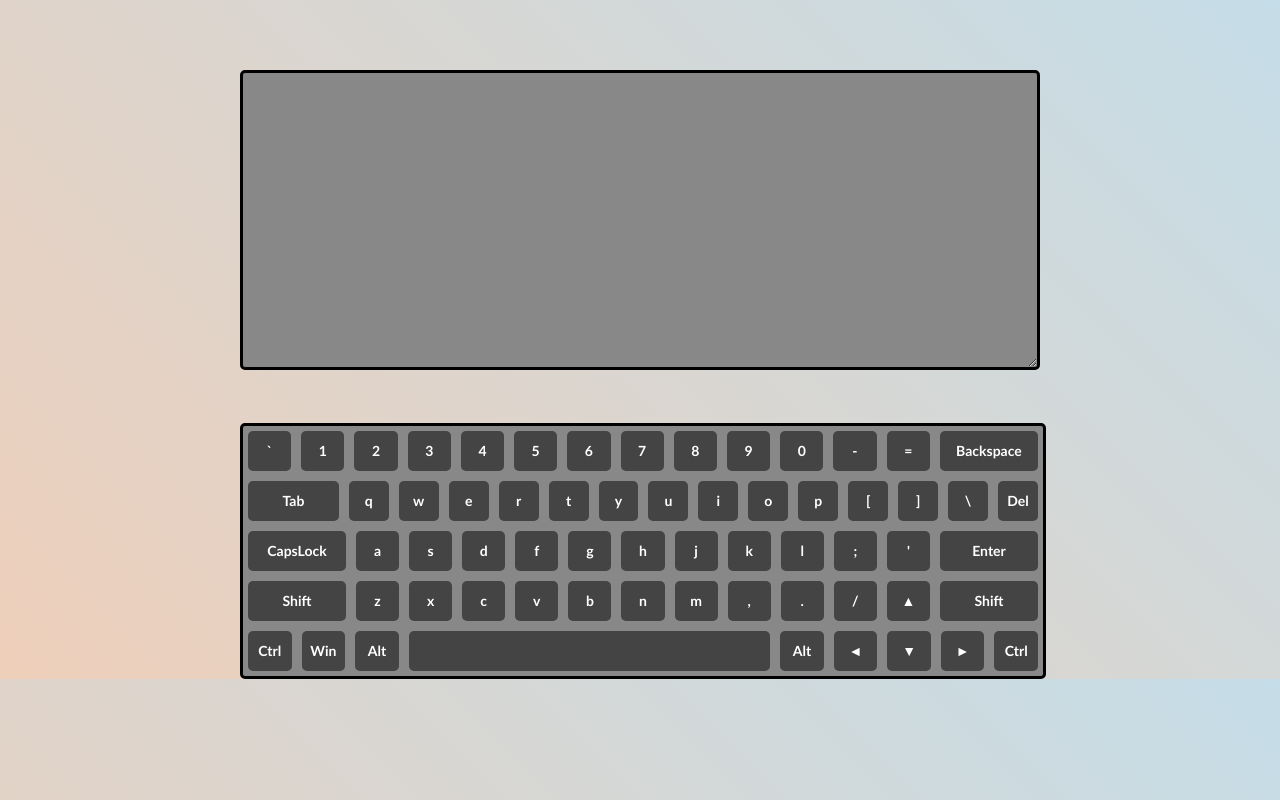
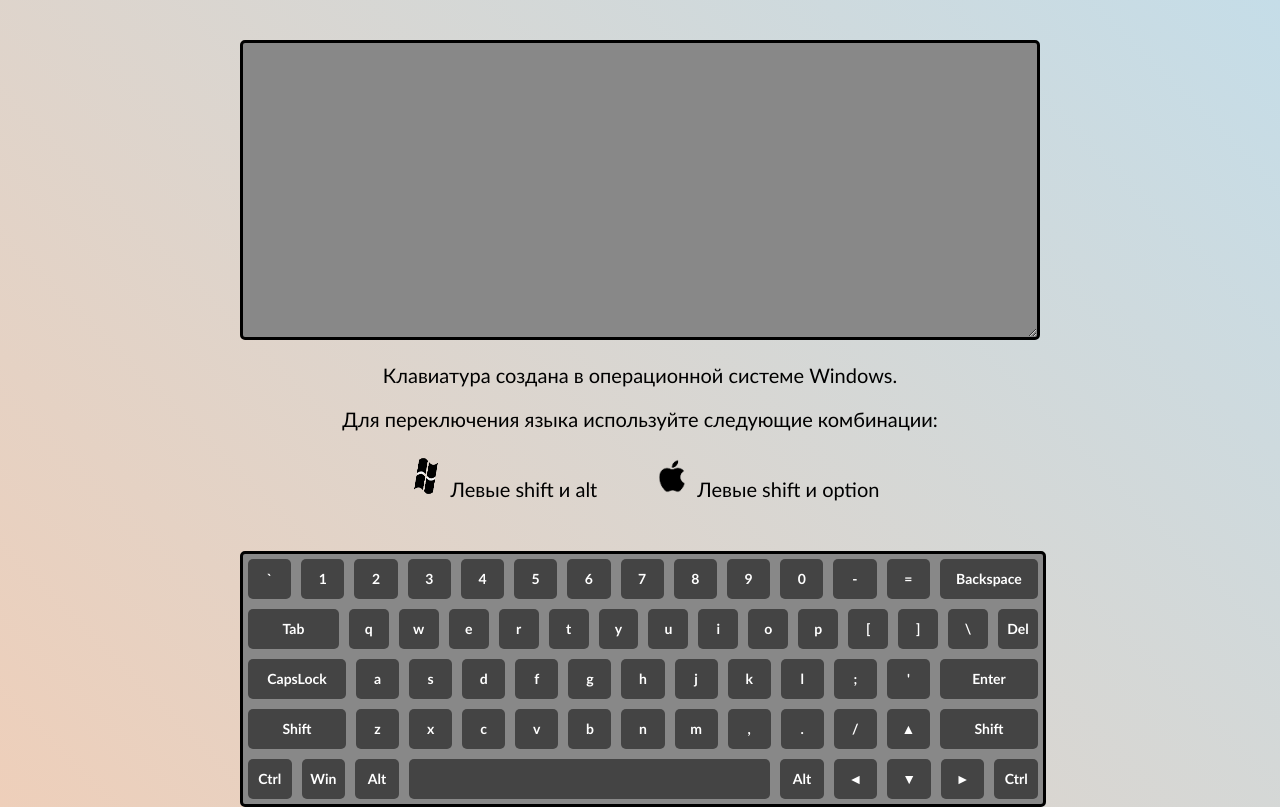
Before and after one commit to himimetsu/virtual-keyboard, a website: page index.html in a window 1280 px wide. Drawn offline with Linux system fonts and the light colour scheme.

Commit message:
feat: add information block

```diff
--- a/index.css
+++ b/index.css
@@ -10,7 +10,7 @@ body {
 }
 
 .textContent {
-  margin-top: 70px;
+  margin-top: 40px;
   text-align: center;
 }
 
@@ -25,6 +25,25 @@ body {
   color: white;
   font-family: 'Trebuchet MS', Arial, sans-serif;
   font-size: 18px;
+}
+
+.info {
+  text-align: center;
+  font-size: 20px;
+}
+
+.info img {
+  width: 50px;
+  height: 50px;
+  vertical-align: bottom;
+}
+
+.info img:nth-child(2) {
+  margin-left: 50px;
+}
+
+.info .combination {
+  font-size: 27px;
 }
 
 .keyboard {
--- a/index.js
+++ b/index.js
@@ -1209,6 +1209,31 @@ const renderContainer = () => {
 
   container.appendChild(textContent)
 
+  const info = document.createElement('div')
+  info.classList.add('info')
+  const os = document.createElement('p')
+  const textOS = document.createTextNode('Клавиатура создана в операционной системе Windows.')
+  os.appendChild(textOS)
+  info.appendChild(os)
+  const description = document.createElement('p')
+  const textDescription = document.createTextNode('Для переключения языка используйте следующие комбинации:')
+  description.appendChild(textDescription)
+  os.appendChild(description)
+  const combinations = document.createElement('div')
+  combinations.classList.add('combinations')
+  const windows = document.createElement('img')
+  windows.setAttribute('src', './img/windows.png')
+  combinations.appendChild(windows)
+  const textWindows = document.createTextNode('Левые shift и alt')
+  combinations.appendChild(textWindows)
+  const mac = document.createElement('img')
+  mac.setAttribute('src', './img/apple.png')
+  combinations.appendChild(mac)
+  const textMac = document.createTextNode('Левые shift и option')
+  combinations.appendChild(textMac)
+  info.appendChild(combinations)
+  container.appendChild(info)
+
   const keyboard = document.createElement('div')
   keyboard.classList.add('keyboard')
   container.appendChild(keyboard)
```
Also changed, not shown: img/apple.png (added), img/windows.png (added).
